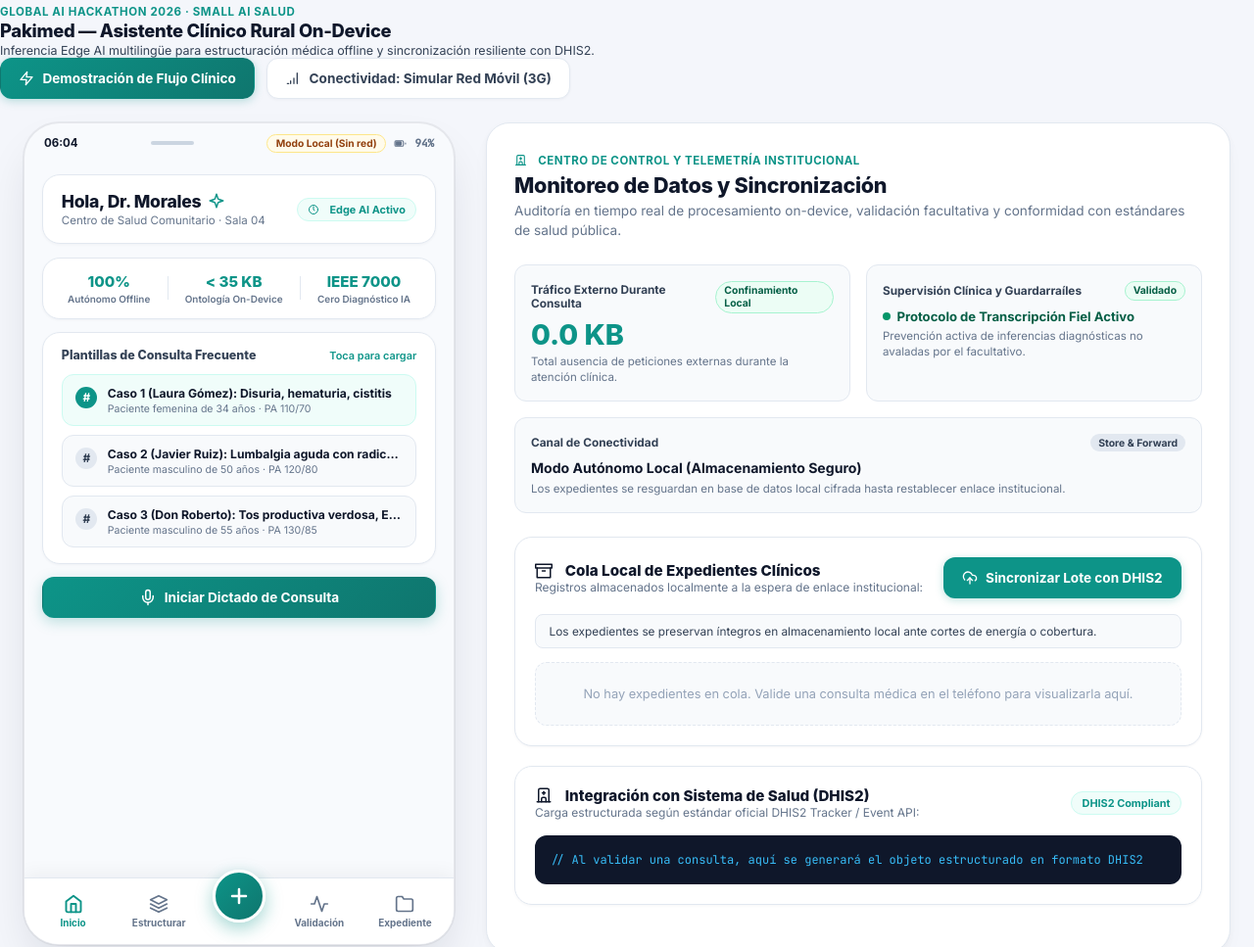
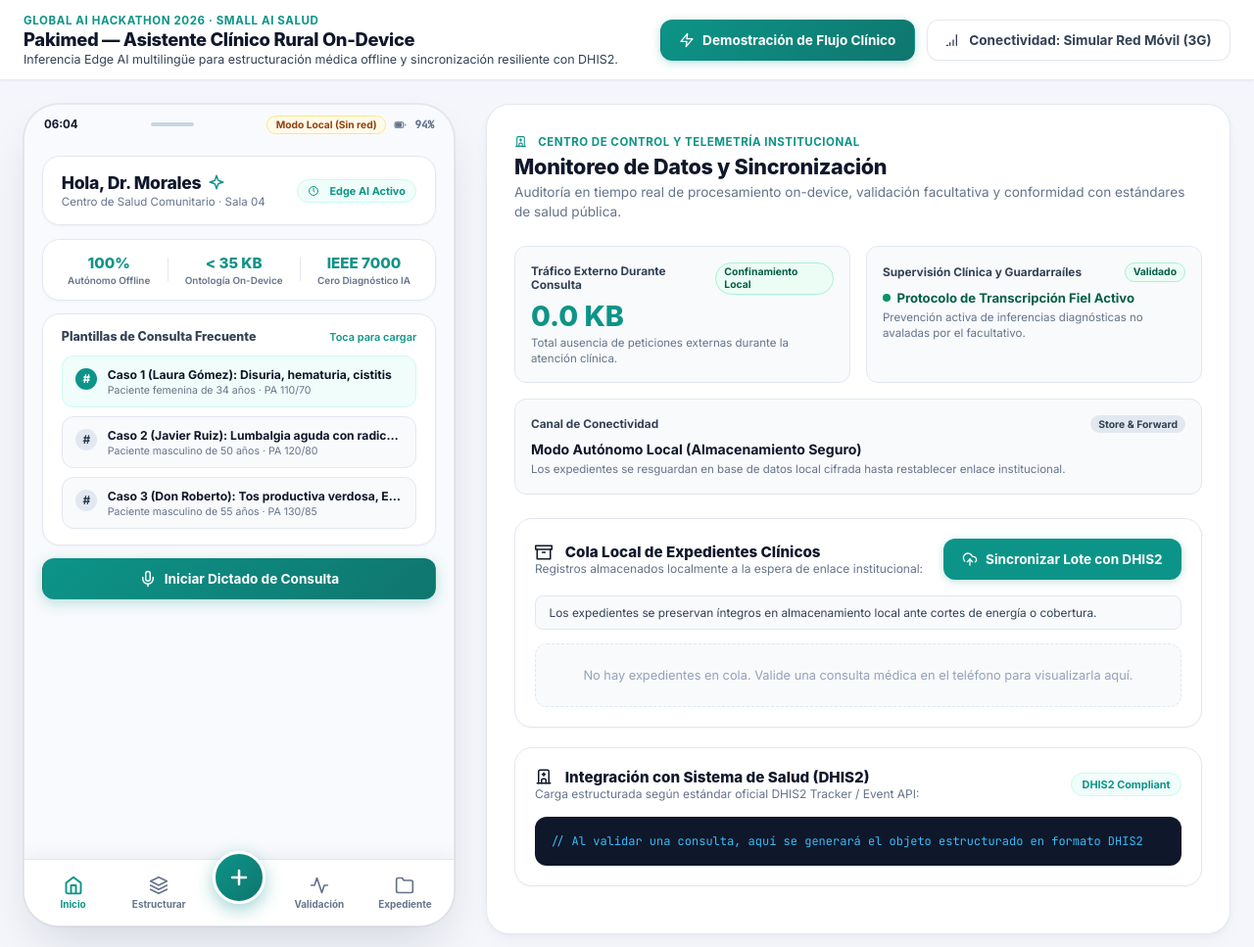
Before and after one commit to Angel777-alv/Pakimed-HackNation-s, a website: page index.html in a window 1280 px wide. Shown: the top 967 px of the page at 98% size. Drawn offline with Linux system fonts and the light colour scheme; no server answers.

Commit message:
fix(header): preserve flex row alignment and prevent action button wrapping

```diff
--- a/index.html
+++ b/index.html
@@ -19,9 +19,9 @@
   <!-- ====================================================================
        BARRA SUPERIOR: Contexto Institucional del Hackathon
        ==================================================================== -->
-  <header class="pitch-banner" role="banner">
-    <div class="pitch-banner-content">
-      <div class="pitch-brand-block">
+  <header class="pitch-header pitch-banner" role="banner">
+    <div class="pitch-header-content pitch-banner-content">
+      <div class="brand-group pitch-brand-block">
         <span class="pitch-category-tag">GLOBAL AI HACKATHON 2026 &middot; SMALL AI SALUD</span>
         <h1 class="pitch-main-title">Pakimed &mdash; Asistente Clínico Rural On-Device</h1>
         <p class="pitch-subtitle">Inferencia Edge AI multilingüe para estructuración médica offline y sincronización resiliente con DHIS2.</p>
--- a/src/assets/styles.css
+++ b/src/assets/styles.css
@@ -111,7 +111,8 @@ body {
 /* ==========================================================================
    Barra Superior de Control (Pitch Header)
    ========================================================================== */
-.pitch-header {
+.pitch-header,
+.pitch-banner {
   background: var(--surface-card);
   border-bottom: 1px solid var(--border-hairline);
   position: sticky;
@@ -120,20 +121,23 @@ body {
   box-shadow: var(--shadow-subtle);
 }
 
-.pitch-header-content {
-  max-width: 1400px;
+.pitch-header-content,
+.pitch-banner-content {
+  max-width: 1440px;
   margin: 0 auto;
   padding: 0.85rem 1.5rem;
   display: flex;
   justify-content: space-between;
   align-items: center;
-  flex-wrap: wrap;
-  gap: 1rem;
-}
-
-.brand-group {
+  flex-wrap: nowrap;
+  gap: 1.5rem;
+}
+
+.brand-group,
+.pitch-brand-block {
   display: flex;
   flex-direction: column;
+  min-width: 0;
 }
 
 .hackathon-tag,
@@ -153,18 +157,33 @@ body {
   font-family: var(--font-heading);
   color: var(--text-main);
   letter-spacing: -0.3px;
+  margin: 0.1rem 0;
 }
 
 .pitch-subtitle {
   font-size: 0.78rem;
   color: var(--text-secondary);
-  margin-top: 0.15rem;
+  margin: 0;
+  white-space: nowrap;
+  overflow: hidden;
+  text-overflow: ellipsis;
 }
 
 .pitch-actions {
   display: flex;
   gap: 0.75rem;
   align-items: center;
+  flex-shrink: 0;
+}
+
+@media (max-width: 900px) {
+  .pitch-header-content,
+  .pitch-banner-content {
+    flex-wrap: wrap;
+  }
+  .pitch-subtitle {
+    white-space: normal;
+  }
 }
 
 /* Botones */
```
